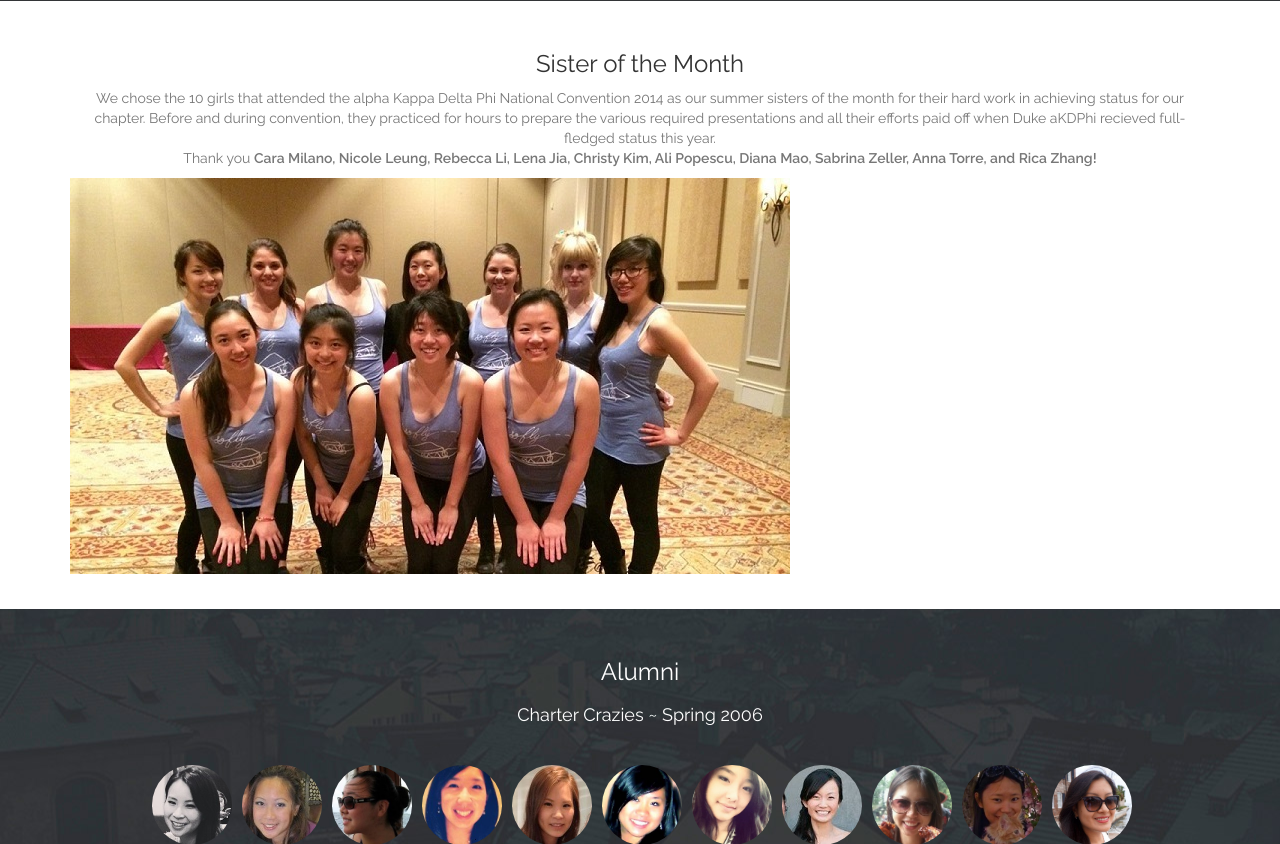
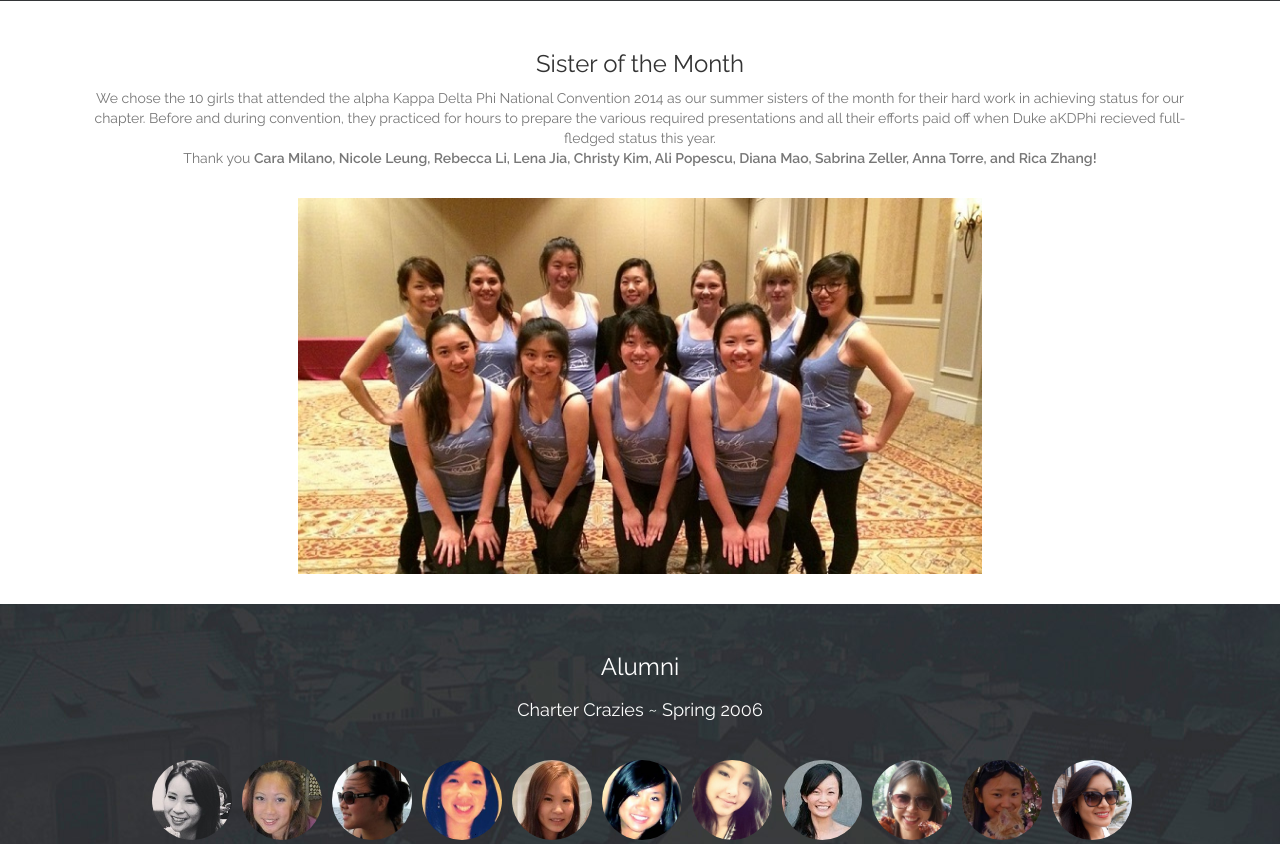
Before and after one commit to michelle-tai/dukeakdphi.github.io, a PHP site: page / in a window 1280 px wide. Shown: the part 2750-3594 px from the top of the page. Run offline with PHP 8.4, Linux system fonts and the light colour scheme; some libraries are stand-ins or nearby versions.

Commit message:
FIXED the centering image issue and the scrolling issue!!!!!

```diff
--- a/css/templatemo_style.css
+++ b/css/templatemo_style.css
@@ -36,7 +36,7 @@ h1	{	font-size: 1.5em;
 
 h2	{ font-size: 24px; color: #333333; }
 
-h3 {font-size: 16px; }
+h3 { font-size: 16px; }
 
 .templatemo_reasonbg h2, .templatemo_blog h2, .templatemo_blog p { color: #ffffff; }
 
@@ -647,9 +647,17 @@ and (max-width : 480px) {
 	}
 }
 
-<!-- TO DELETE?? -->
+<!-- TO DELETE??
 @media(min-width:300px) and (max-width:500px){
-    #container_2 img { width: 80%; }
+    #container_2 img.resize { width: 300px; height: auto; }
+}-->
+#container_2 {
+    text-align: center;
+}
+
+#container_2 img {
+    width: 60%;
+    height: auto;
 }
 
 @media(min-width:992px) {
--- a/index.html
+++ b/index.html
@@ -502,13 +502,15 @@ ddsmoothmenu.init({
             <div class="secHeader">
               <h2 class="text-center">Sister of the Month</h2>
             </div>
-              <p class="text-center">We chose the 10 girls that attended the alpha Kappa Delta Phi National Convention 2014 as our summer sisters of the month for their hard work in achieving status for our chapter. Before and during convention, they practiced for hours to prepare the various required presentations and all their efforts paid off when Duke aKDPhi recieved full-fledged status this year.<br> Thank you <strong>Cara Milano, Nicole Leung, Rebecca Li, Lena Jia, Christy Kim, Ali Popescu, Diana Mao, Sabrina Zeller, Anna Torre, and Rica Zhang!</strong></p>
+              <p class="text-center">We chose the 10 girls that attended the alpha Kappa Delta Phi National Convention 2014 as our summer sisters of the month for their hard work in achieving status for our chapter. Before and during convention, they practiced for hours to prepare the various required presentations and all their efforts paid off when Duke aKDPhi recieved full-fledged status this year.<br> Thank you <strong>Cara Milano, Nicole Leung, Rebecca Li, Lena Jia, Christy Kim, Ali Popescu, Diana Mao, Sabrina Zeller, Anna Torre, and Rica Zhang!</strong></p><br>
                 <div id="container_2">
+                    <img src="images/status.jpeg" alt="image 1" />
+                    <!--
                 <div id="templatemo_flicker2" >
                 <ul class="nobullet footer_gallery">
-                <li><a href="images/status.jpeg" data-rel="lightbox[gallery]"><img src="images/status.jpeg" alt="image 1" /></a></li>
+                <li><a href="images/status.jpeg" data-rel="lightbox[gallery]"></a></li>
                     </ul>
-                </div>
+                </div>-->
             </div>
 
           </div>
```
